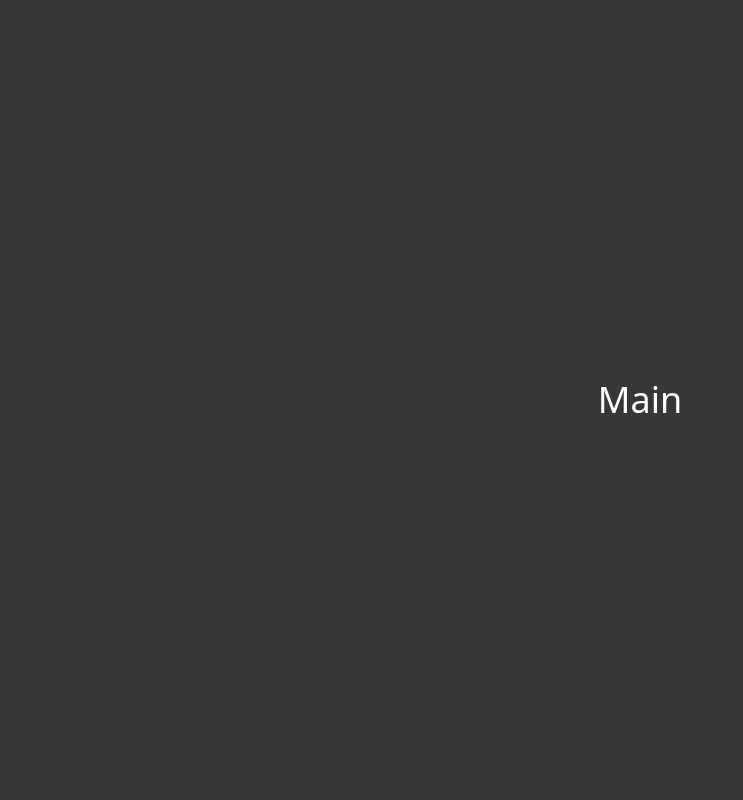
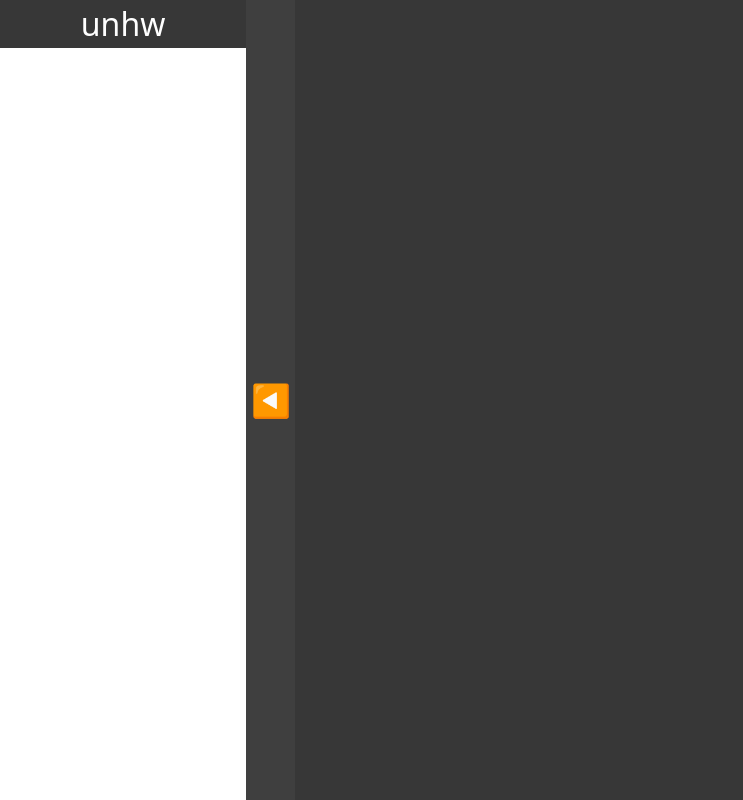
Before and after one commit to csm009177/unhw, a Next.js app: page / in a window 1280 px wide. Shown: the whole page, without its empty margins (0-743 px from the left). Built offline with nearby package versions, Linux system fonts and the light colour scheme.

Commit message:
아이템 리스트 추가 버튼 컴포넌트 생성

```diff
--- a/app/(pages)/page.tsx
+++ b/app/(pages)/page.tsx
@@ -2,13 +2,14 @@
 
 import React, { useState, useEffect } from "react";
 import "../globals.css";
+import ToggleLeftVar from '../ui/ToggleLeftVar';
 
 export default function Home() {
   const [url, setUrl] = useState(window.location.pathname); // 현재 URL 경로를 가져옴
 
   return (
-    <div className="Lobby">
-      Main
+    <div className="Main">
+      <ToggleLeftVar/>
     </div>
   );
 }
--- /dev/null
+++ b/app/ui/AddItemList.tsx
@@ -0,0 +1,31 @@
+"use client";
+
+import { useEffect, useState } from "react";
+import "../globals.css";
+
+export default function ToggleLeftVar() {
+  const [isOpen, setIsOpen] = useState(true);
+  const [url, setUrl] = useState(window.location.pathname); // 현재 URL 경로를 가져옴
+  const [items, setItems] = useState([]);
+  const [selectedItemIndex, setSelectedItemIndex] = useState(null);
+
+  const addItem = () => {
+    const newItem = `Item ${items.length + 1}`;
+    setItems([...items, newItem]);
+  };
+
+  const handleItemClick = (index) => {
+    setSelectedItemIndex(index);
+  };
+
+  return (
+    <ul>
+      <p onClick={addItem}>unhw</p>
+      {items.map((item, index) => (
+        <li key={index} onClick={() => handleItemClick(index)}>
+          {item}
+        </li>
+      ))}
+    </ul>
+  );
+}
--- /dev/null
+++ b/app/ui/ToggleLeftVar.tsx
@@ -0,0 +1,54 @@
+import { useEffect, useState } from "react";
+import "../globals.css";
+
+export default function ToggleLeftVar() {
+  const [isOpen, setIsOpen] = useState(true);
+  const [url, setUrl] = useState(window.location.pathname); // 현재 URL 경로를 가져옴
+  const [items, setItems] = useState([]);
+  const [selectedItemIndex, setSelectedItemIndex] = useState(null);
+
+  const toggleList = () => {
+    setIsOpen(!isOpen);
+  };
+
+  useEffect(() => {
+    // 로그인 토큰이 없으면 "/lobby"로 URL 경로 설정
+    const token = localStorage.getItem("token");
+    if (!token) {
+      setUrl("/lobby");
+    }
+  }, []); // 한 번만 실행되도록 설정
+
+  const addItem = () => {
+    const newItem = `Item ${items.length + 1}`;
+    setItems([...items, newItem]);
+  };
+
+  const handleItemClick = (index) => {
+    setSelectedItemIndex(index);
+  };
+
+  return (
+    <div className="Main">
+      <div
+        className={`Left-var ${isOpen ? "open" : "closed"}`}
+        style={{ width: isOpen ? "20vw" : "0" }}
+      >
+        <ul>
+          <p onClick={addItem}>unhw</p>
+          {items.map((item, index) => (
+            <li key={index} onClick={() => handleItemClick(index)}>
+              {item}
+            </li>
+          ))}
+        </ul>
+      </div>
+      <button onClick={toggleList}>{isOpen ? "◀" : "▶"}</button>
+      <div className="Right-Cont" style={{ width: isOpen ? "80%" : "96%" }}>
+        {isOpen && selectedItemIndex !== null && (
+          <p>Selected Item Index: {selectedItemIndex}</p>
+        )}
+      </div>
+    </div>
+  );
+}
```
